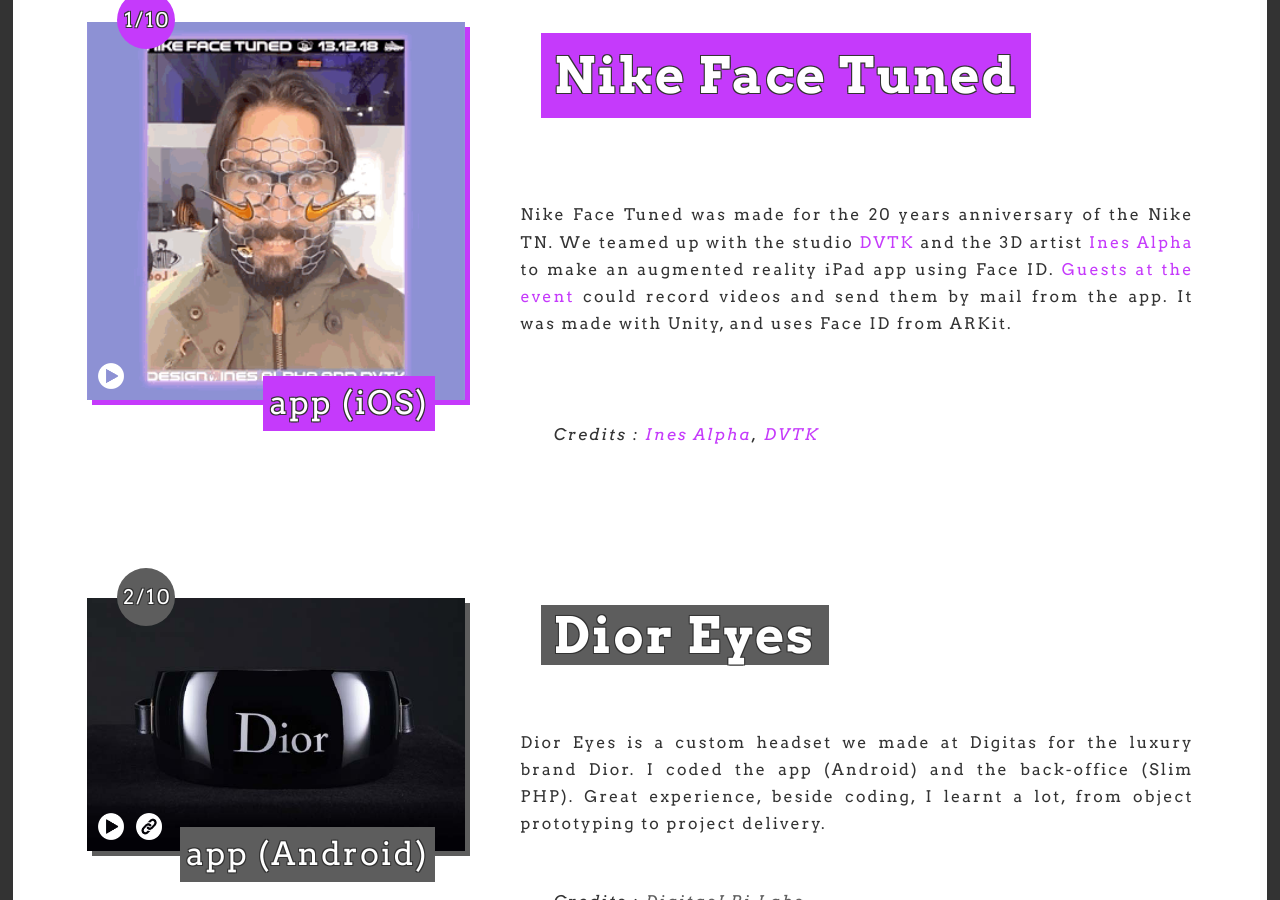
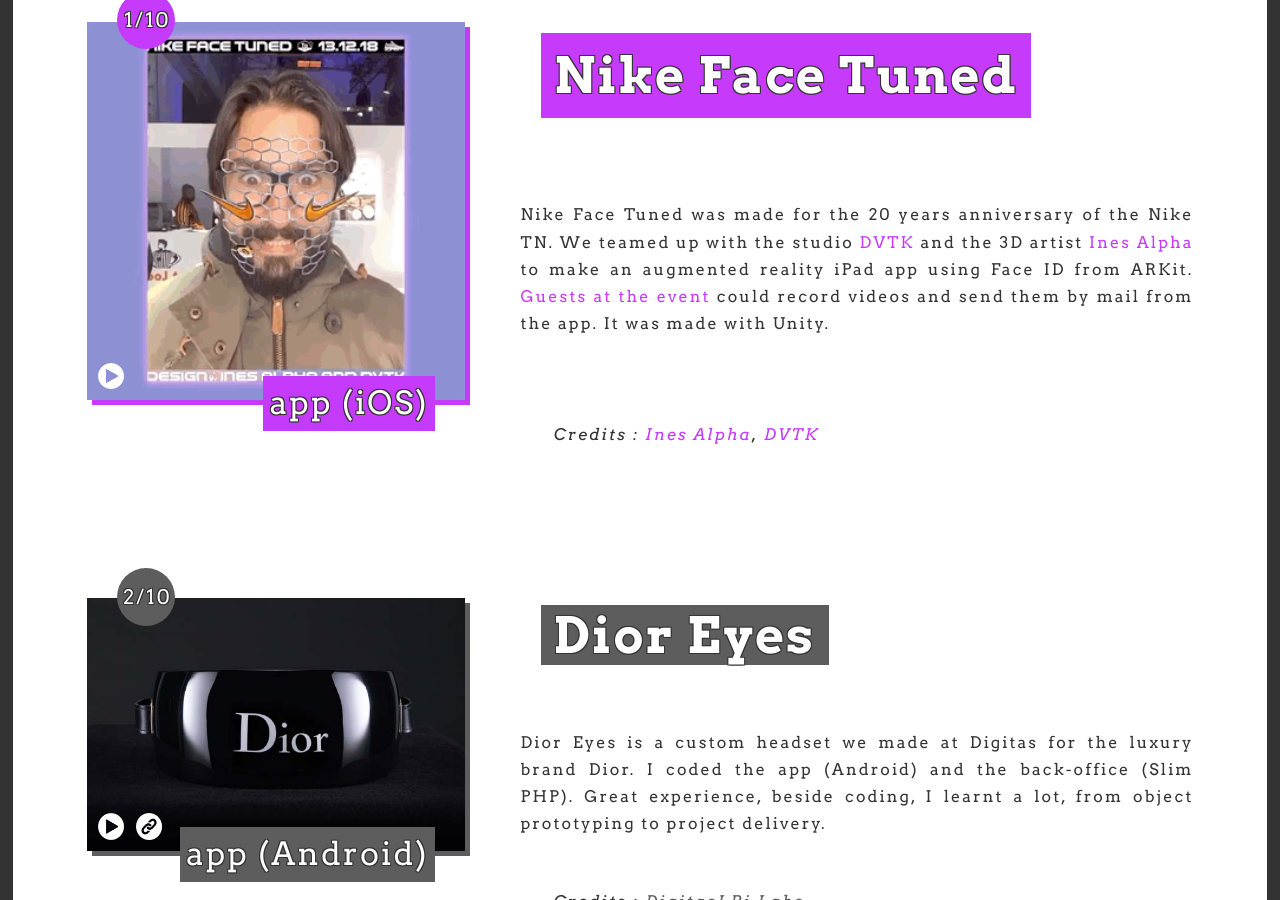
Before and after one commit to karolsenami/karolsenami.github.io, a Jekyll site: the page built from index.html, in a window 1280 px wide and 900 px high, scrolled down 862 px. Built offline with Jekyll 4.4.1, drawn with Linux system fonts in a browser that asks for light colours; a style sheet for code colours, icons or effects is not loaded.

Commit message:
Update 2009-01-01-nike.md

```diff
--- a/_posts/2009-01-01-nike.md
+++ b/_posts/2009-01-01-nike.md
@@ -10,7 +10,7 @@
   r: 197
   g: 58
   b: 251
-description: Nike Face Tuned was made for the 20 years anniversary of the Nike TN. We teamed up with the studio <a href="https://www.dvtk.us/" target="_blank" style="color:rgb(197,58,251)">DVTK</a> and the 3D artist<a href="https://www.instagram.com/ines.alpha/" target="_blank" style="color:rgb(197,58,251)"> Ines Alpha</a> to make an augmented reality iPad app using Face ID. <a href="https://youtu.be/Xdu7EpzWDos?t=341" target="_blank" style="color:rgb(197,58,251)">Guests at the event</a> could record videos and send them by mail from the app. It was made with Unity, and uses Face ID from ARKit.
+description: Nike Face Tuned was made for the 20 years anniversary of the Nike TN. We teamed up with the studio <a href="https://www.dvtk.us/" target="_blank" style="color:rgb(197,58,251)">DVTK</a> and the 3D artist<a href="https://www.instagram.com/ines.alpha/" target="_blank" style="color:rgb(197,58,251)"> Ines Alpha</a> to make an augmented reality iPad app using Face ID from ARKit. <a href="https://youtu.be/Xdu7EpzWDos?t=341" target="_blank" style="color:rgb(197,58,251)">Guests at the event</a> could record videos and send them by mail from the app. It was made with Unity.
 credits:
   - name: Ines Alpha
     link: https://www.instagram.com/ines.alpha/
```
